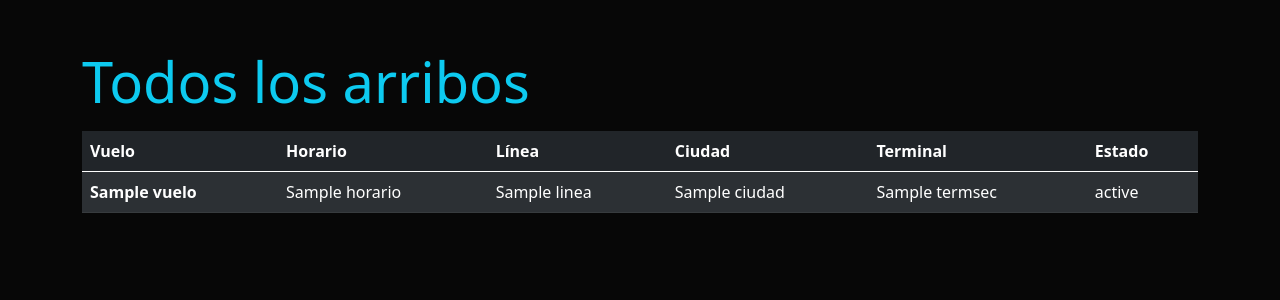
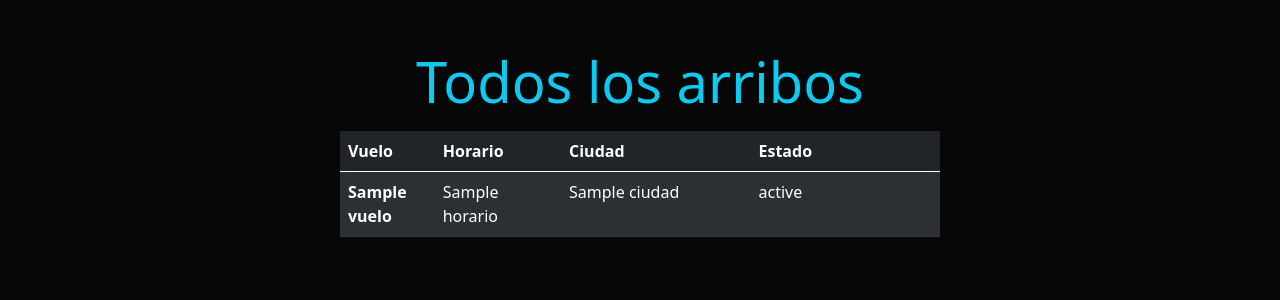
Before and after one commit to SebastianMaciel/consulta-vuelos, a Node server app: template views/ver-arribos.ejs in a window 1280 px wide. Shown: the part 56-356 px from the top of the page. Run offline with Node 20, Linux system fonts and the light colour scheme; the template is opened without the code that fills it: most values are stand-ins (such as "Sample title", 1, 10 or a date in 2020).

Commit message:
Corrección back + Estilo tabla completa renovada

```diff
--- a/helpers/index.js
+++ b/helpers/index.js
@@ -24,7 +24,7 @@ const arribos = async () => {
     const status = $(".statusText", dataVuelos);
     const estima = $(".estima", "#arribos", dataVuelos);
 
-    let datos = Array.from(estima[1].children[0].data).join("");
+    // let datos = Array.from(estima[1].children[0].data).join("");
 
     // // En este vamos a pushear lo que nos interesa
     let listaArribos = [];
--- a/views/ver-arribos.ejs
+++ b/views/ver-arribos.ejs
@@ -40,29 +40,31 @@
     </nav>
 
     <div class="container mt-5">
-      <h1 class="display-4 text-info pb-2">Todos los arribos</h1>
+      <h1 class="display-4 text-info pb-2 text-center">Todos los arribos</h1>
 
-      <table class="table table-dark table-striped table-hover table-responsive">
+      <table class="table table-dark table-striped table-hover table-responsive mx-auto" style="max-width: 600px">
         <thead>
           <tr>
-            <th scope="col">Vuelo</th>
-            <th scope="col">Horario</th>
-            <th scope="col">Línea</th>
-            <th scope="col">Ciudad</th>
-            <th scope="col">Terminal</th>
-            <th scope="col">Estado</th>
+            <th scope="col" style="max-width: 30px">Vuelo</th>
+            <th scope="col" style="max-width: 40px">Horario</th>
+            <!-- <th scope="col">Línea</th> -->
+            <th scope="col" style="max-width: 60px">Ciudad</th>
+            <!-- <th scope="col">Terminal</th> -->
+            <th scope="col" style="max-width: 60px">Estado</th>
           </tr>
         </thead>
         <tbody>
           <% vuelos.forEach(vuelo => { %>
-          <tr>
-            <th scope="row"><%= vuelo.vuelo %></th>
-            <td><%= vuelo.horario %></td>
-            <td><%= vuelo.linea %></td>
-            <td><%= vuelo.ciudad %></td>
-            <td><%= vuelo.termsec %></td>
-            <td><%= vuelo.status %></td>
-          </tr>
+          <a href="/verArriboDesdeTabla/<%= vuelo.vuelo %>" class="text-decoration-none text-white">
+            <tr>
+              <th scope="row" style="max-width: 30px"><%= vuelo.vuelo %></th>
+              <td style="max-width: 40px"><%= vuelo.horario %></td>
+              <!-- <td><%= vuelo.linea %></td> -->
+              <td style="max-width: 60px"><%= vuelo.ciudad %></td>
+              <!-- <td><%= vuelo.termsec %></td> -->
+              <td style="max-width: 60px"><%= vuelo.status %></td>
+            </tr>
+          </a>
           <% }) %>
         </tbody>
       </table>
```
